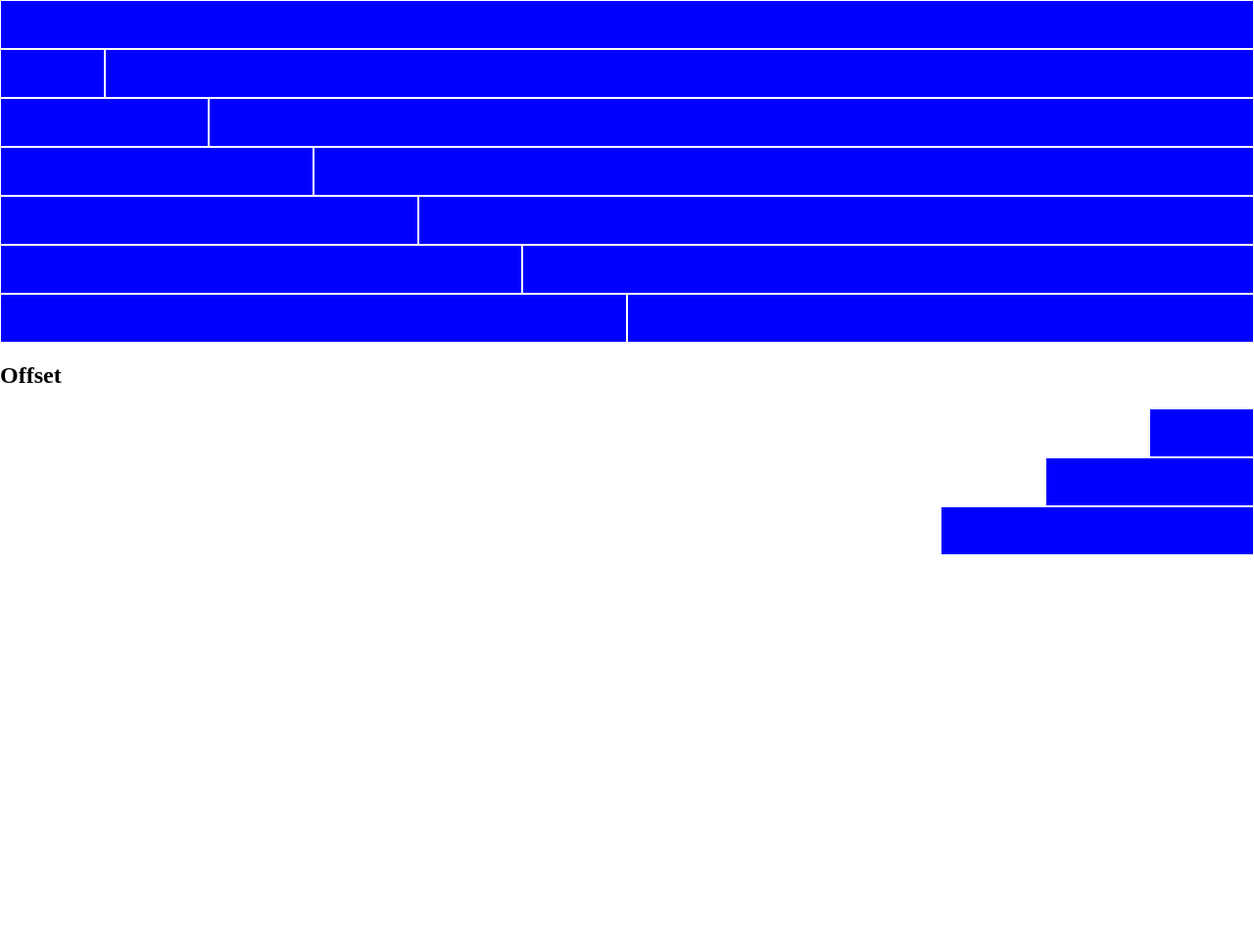
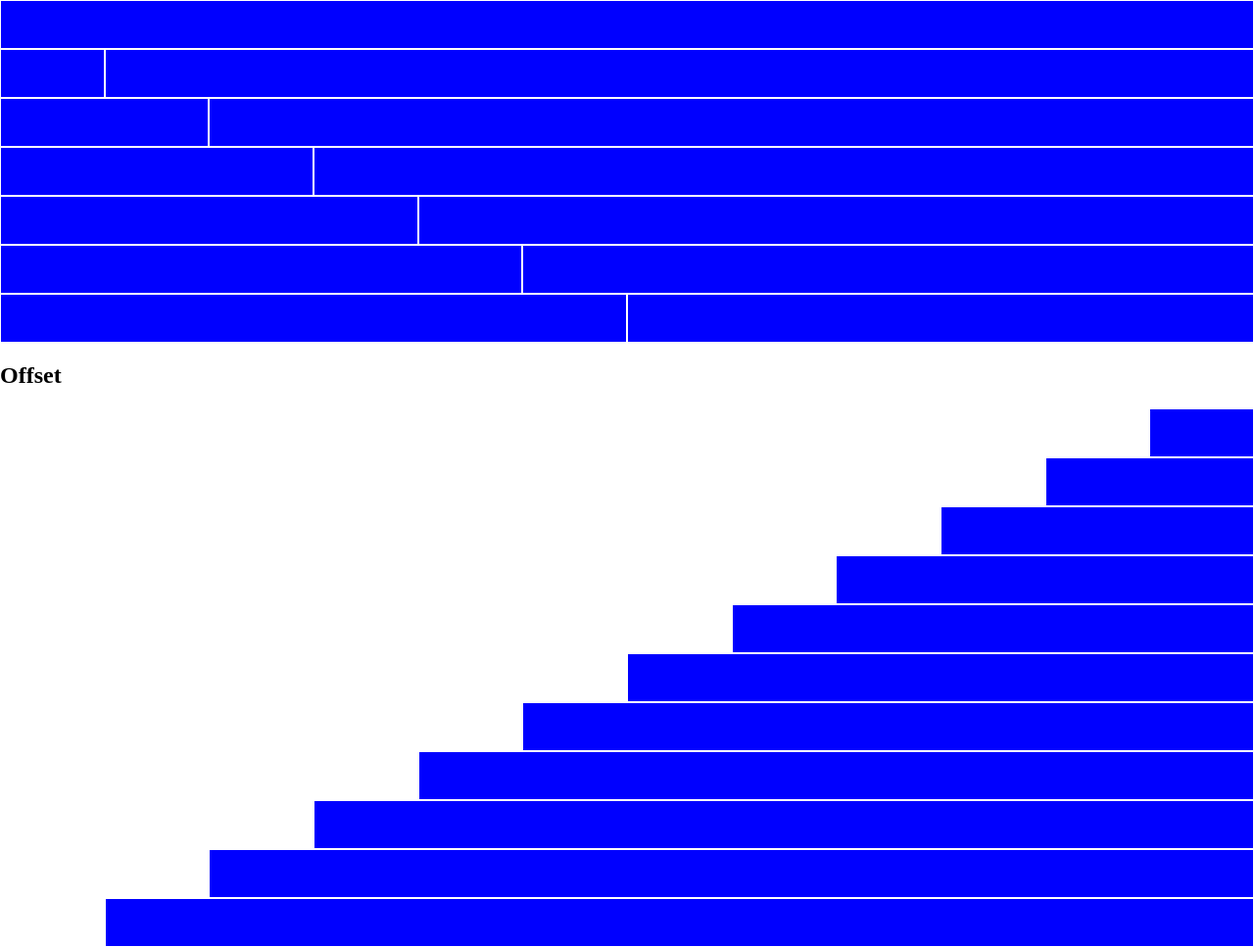
Before and after one commit to ClaudioScordari/html-css-12bool, a plain HTML site: page index.html in a window 1280 px wide. Shown: the part 417-1384 px from the top of the page at 98% size. Before the commit the page ends 984 px from the top, so only its background shows below. Drawn offline with Linux system fonts and the light colour scheme.

Commit message:
Completato offset

```diff
--- a/index.html
+++ b/index.html
@@ -128,7 +128,7 @@
                 <h2>Offset</h2>
 
                 <div class="row">
-                    <div class="col-1 col-offset-11"></div>
+                    <div class="col col-offset-11"></div>
                 </div>
 
                 <div class="row">
@@ -139,6 +139,38 @@
                     <div class="col col-offset-9"></div>
                 </div>
 
+                <div class="row">
+                    <div class="col col-offset-8"></div>
+                </div>
+
+                <div class="row">
+                    <div class="col col-offset-7"></div>
+                </div>
+
+                <div class="row">
+                    <div class="col col-offset-6"></div>
+                </div>
+
+                <div class="row">
+                    <div class="col col-offset-5"></div>
+                </div>
+
+                <div class="row">
+                    <div class="col col-offset-4"></div>
+                </div>
+
+                <div class="row">
+                    <div class="col col-offset-3"></div>
+                </div>
+
+                <div class="row">
+                    <div class="col col-offset-2"></div>
+                </div>
+
+                <div class="row">
+                    <div class="col col-offset-1"></div>
+                </div>
+
             </div>
 
         </main>
```
